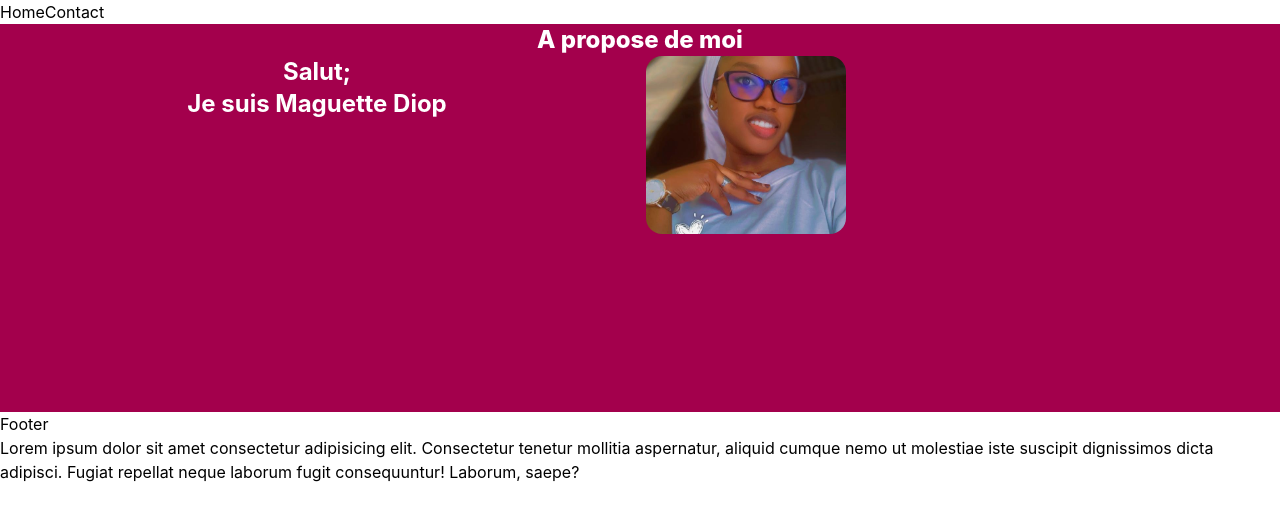
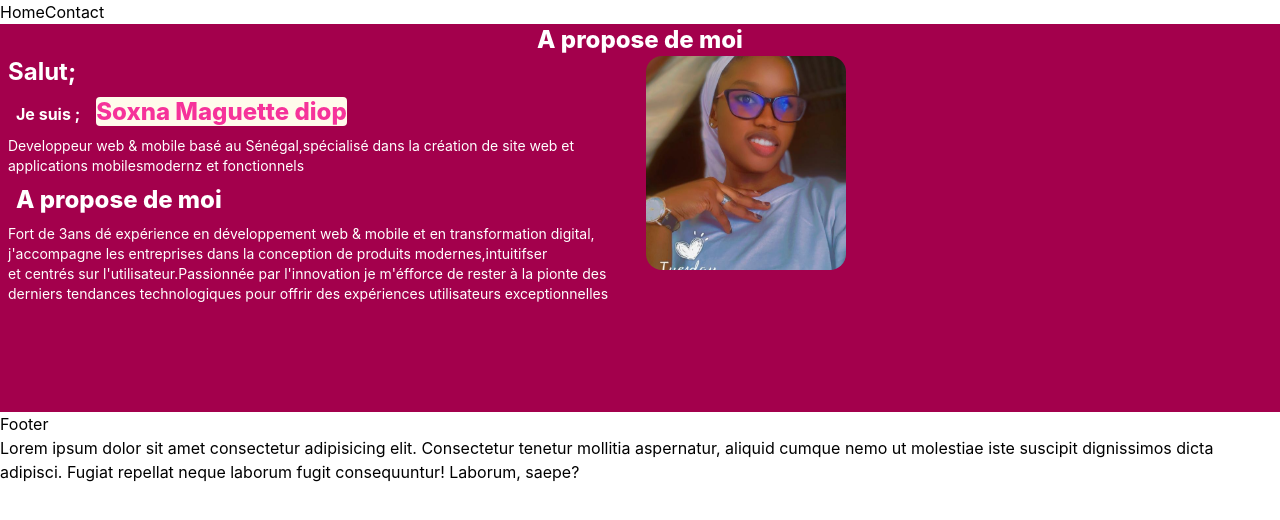
Before and after one commit to latyr0503/site_vitrine_xarala, a React (Vite) app: page / in a window 1280 px wide. Shown: the top 520 px of the page. Built offline with nearby package versions, Linux system fonts and the light colour scheme.

Commit message:
modification du code

```diff
--- a/src/composants/elements/section-Max.tsx
+++ b/src/composants/elements/section-Max.tsx
@@ -2,23 +2,27 @@ import React from 'react'
 
 export default function SectionMax() {
   return (
-    <div className='bg-pink-800 h-scren'>
+    <div className='bg-pink-800 '>
         <h1 className="text-center text-white text-2xl font-extrabold">A propose de moi </h1>
-      <div className="grid grid-cols-2 gap-3">
+      <div className="grid grid-cols-2 gap-3 mx-2">
         <div>
           {/* <img
             src="/assets/profil.png"
             className="w-full h-[50%] object-contain rounded-2xl"
             alt=""
           /> */}
-          <h1 className='text-center text-white text-2xl font-bold'>Salut;<br/>
-          <span className=''>Je suis Maguette Diop</span>
-          </h1>
+          <h1 className=' text-white text-2xl font-bold '>Salut;<br/></h1>
+          <div className='p-2 text-white font-bold'>Je suis ;<span className='bg-amber-50 font-extrabold text-2xl text-pink-500 m-4 rounded'>Soxna  Maguette diop</span></div>
+          <p className='text-sm text-white '>Developpeur web & mobile basé au Sénégal,spécialisé dans la création de site web et <br/>applications mobilesmodernz et fonctionnels </p>
+          <h1 className=" text-white text-2xl font-extrabold p-2">A propose de moi </h1>
+          <p className='text-white text-sm'>Fort de 3ans dé expérience en développement web & mobile et en transformation digital,<br/>
+          j'accompagne les entreprises dans la conception de produits modernes,intuitifser <br/>et centrés
+          sur l'utilisateur.Passionnée par l'innovation je m'éfforce de rester à la pionte des derniers tendances technologiques pour offrir des expériences utilisateurs exceptionnelles</p>
         </div>
         <div>
           <img
             src="/assets/max.jpeg"
-            className="w-50 h-[50%] object-cover rounded-2xl"
+            className="w-50 h-[60%] object-cover rounded-2xl"
             alt=""
           />
         </div>
```
